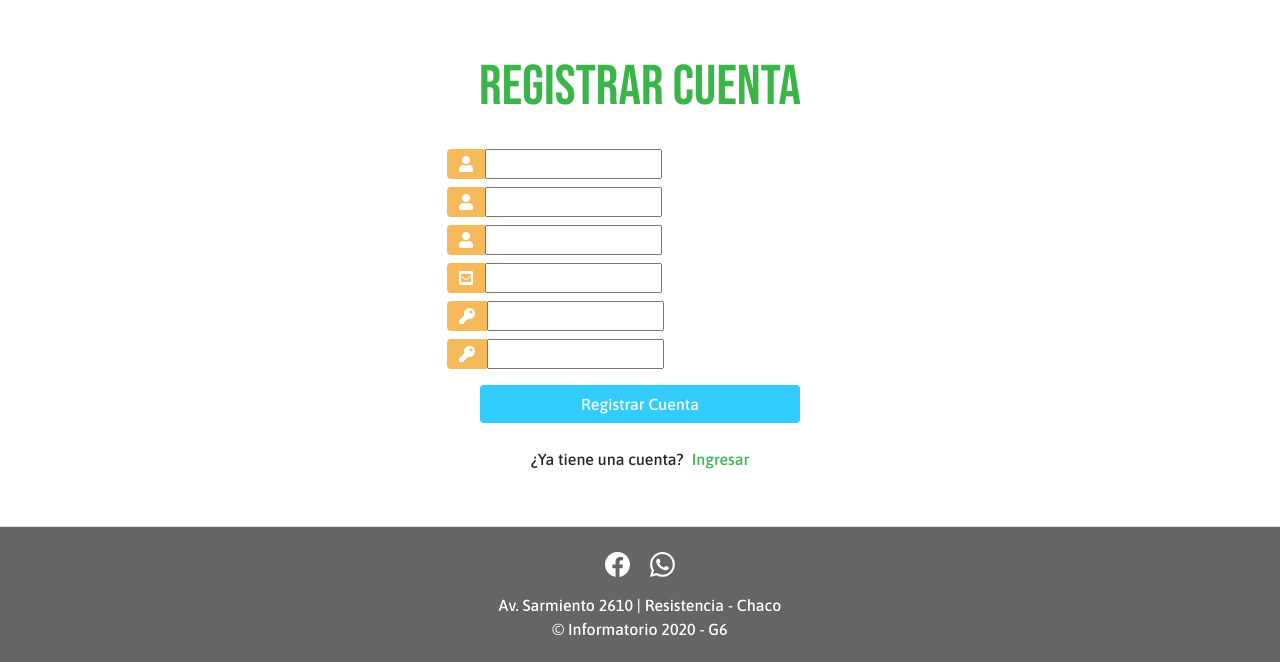
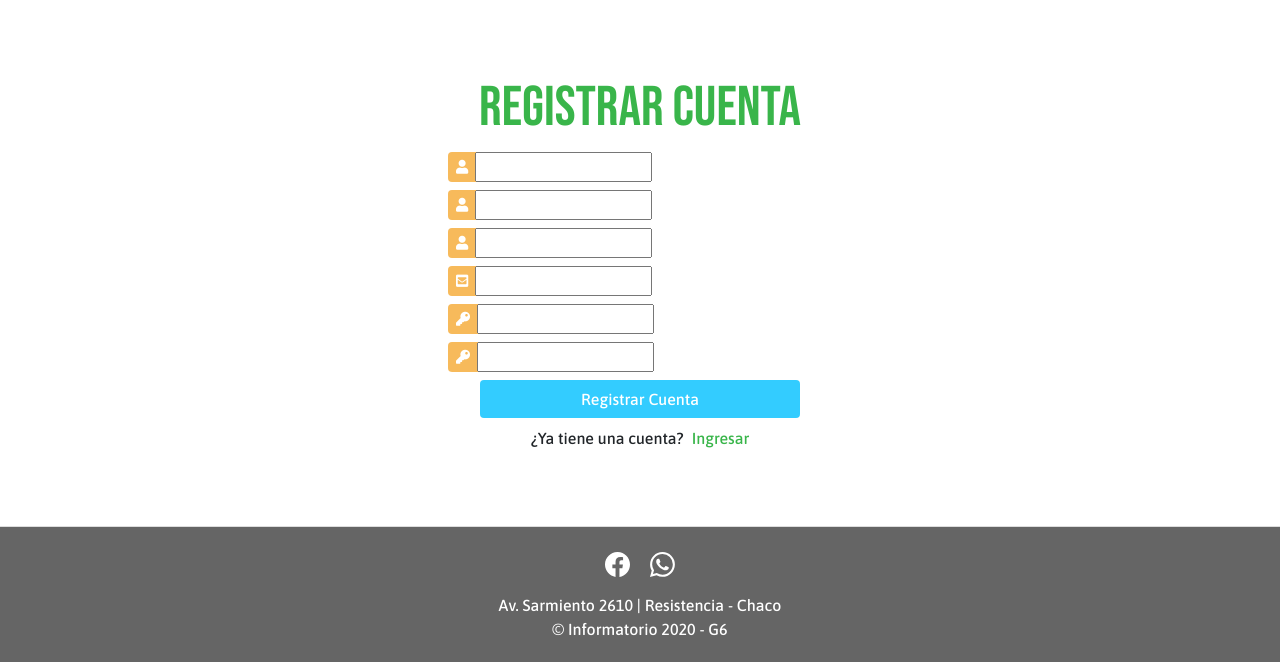
Before and after one commit to jhorgesub/Gestion_turnos, a Django app: template templates/autenticacion/register.html in a window 1280 px wide. Shown: the part 138-800 px from the top of the page. Run offline with Django 3.2, Linux system fonts and the light colour scheme; the template is opened without the code that fills it, so the values that code supplies are empty, except form fields; tables that the repository leaves empty hold one stand-in row (values such as "Sample post"); form fields are guessed from the names that the template uses; some libraries are stand-ins or nearby versions.

Commit message:
Modificado register

```diff
--- a/static/css/styles.css
+++ b/static/css/styles.css
@@ -42,7 +42,7 @@ a:active {
 }
 
 .form_container {
-    margin-top: 20px;
+    margin-top: 2px;
 }
 
 .form_container form {
@@ -76,6 +76,11 @@ a:active {
 .input_pass:focus {
     box-shadow: none !important;
     outline: 0px !important;
+}
+
+.input-group-sm {
+    display: flex;
+
 }
 
 .index-footer {
@@ -270,7 +275,7 @@ aside .logout {
 }
 
 .noticias {
-    margin: 8rem 5rem 10rem 5rem;
+    margin: 5rem 5rem 10rem 5rem;
 }
 
 .subtitulo-ayuda{
--- a/static/js/script.js
+++ b/static/js/script.js
@@ -96,7 +96,7 @@ window.onload = function() {
             // Asignar datos a ventana modal:
 
             let c = document.getElementById('text-cancelar');
-            c.innerHTML = "Desea cancelar el turno con los siguientes datos ? <hr> <br> Fecha : " + fecha +
+            c.innerHTML = "¿Desea cancelar el turno con los siguientes datos? <hr> <br> Fecha : " + fecha +
                 "<br> Hora : " + hora +
                 "<br> Cancha : " + cancha
             document.getElementById('confirmarCancelar').href = '/turnos/cancelar/' + turno
--- a/templates/autenticacion/register.html
+++ b/templates/autenticacion/register.html
@@ -16,53 +16,53 @@
         <form method="POST" action="">
             {% csrf_token %}
 
-            <div class="input-group mb-2">
-                <div class="input-group-append">
+            <div class="input-group-sm mb-2">
+                <div class="input-group-prepend">
                     <span class="input-group-text"><i class="fas fa-user"></i></span>
                 </div>
                 {{form.username}}
             </div>
 
-            <div class="input-group mb-2">
-                <div class="input-group-append">
+            <div class="input-group-sm mb-2">
+                <div class="input-group-prepend">
                     <span class="input-group-text"><i class="fas fa-user"></i></span>
                 </div>
                 {{form.first_name}}
 
             </div>
 
-            <div class="input-group mb-2">
-                <div class="input-group-append">
+            <div class="input-group-sm mb-2">
+                <div class="input-group-prepend">
                     <span class="input-group-text"><i class="fas fa-user"></i></span>
                 </div>
                 {{form.last_name}}
             </div>
 
-            <div class="input-group mb-2">
-                <div class="input-group-append">
+            <div class="input-group-sm mb-2">
+                <div class="input-group-prepend">
                     <span class="input-group-text"><i class="fas fa-envelope-square"></i></span>
                 </div>
                 {{form.email}}
             </div>
-            <div class="input-group mb-2">
-                <div class="input-group-append">
+            <div class="input-group-sm mb-2">
+                <div class="input-group-prepend">
                     <span class="input-group-text"><i class="fas fa-key"></i></span>
                 </div>
                 {{form.password1}} </div>
-            <div class="input-group mb-2">
-                <div class="input-group-append">
+            <div class="input-group-sm mb-2">
+                <div class="input-group-prepend">
                     <span class="input-group-text"><i class="fas fa-key"></i></span>
                 </div>
                 {{form.password2}}
             </div>
 
-            <div class="d-flex justify-content-center mt-3 login_container">
+            <div class="d-flex justify-content-center mt-2 login_container">
                 <input class="btn login_btn" type="submit" value="Registrar Cuenta">
             </div>
         </form>
     </div>
 
-    <div class="mt-4">
+    <div class="mt-2">
         <div class="d-flex justify-content-center links">
             ¿Ya tiene una cuenta? <a href="{% url 'login' %}" class="ml-2">Ingresar</a>
         </div>
```
